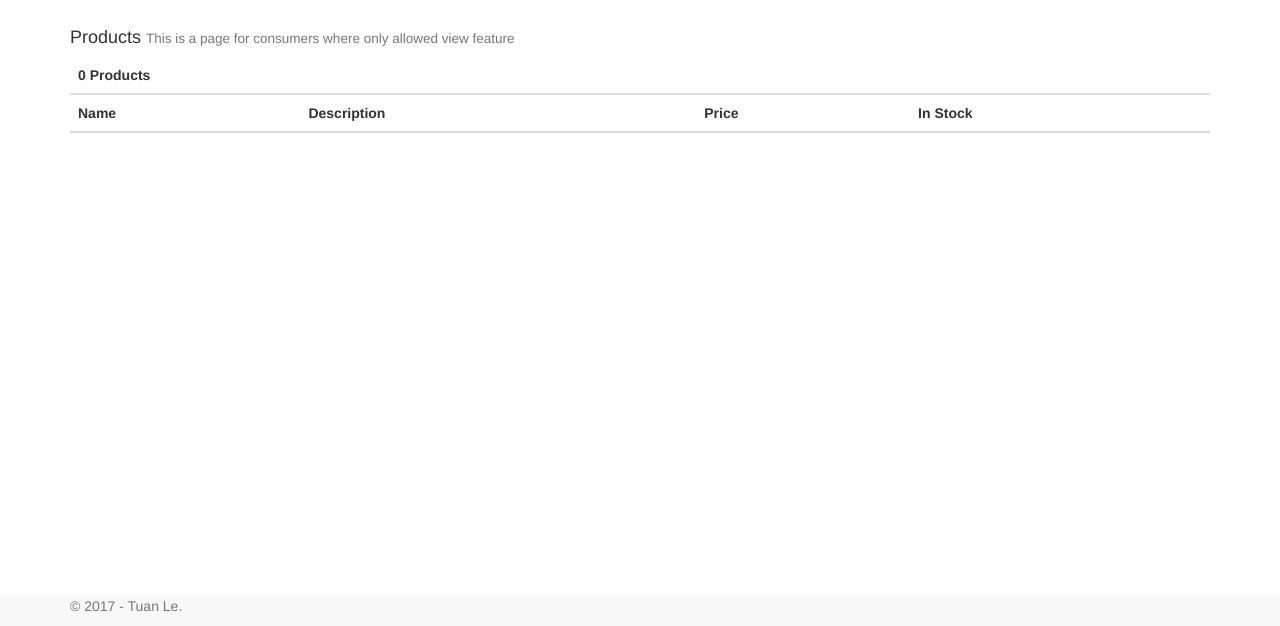
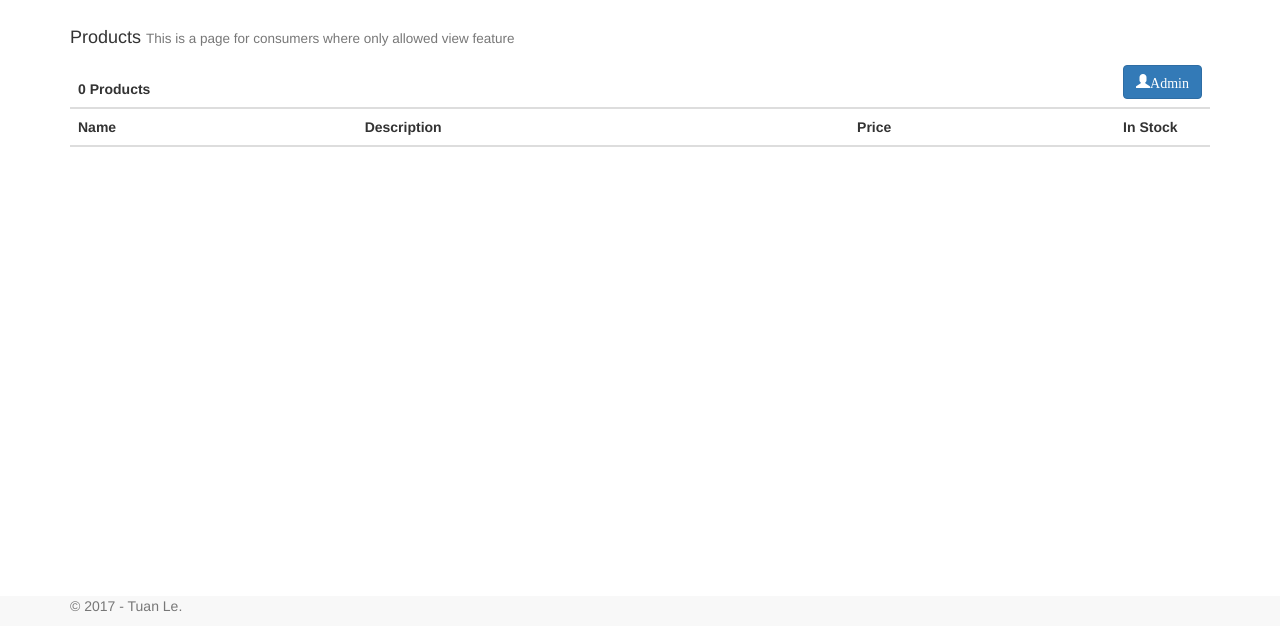
Before and after one commit to tuanle-vn/mongodb-loopback-angular, a website: page client/index.html at #!/product in a window 1280 px wide. Shown: the part 174-800 px from the top of the page. Drawn offline with nearby package versions, Linux system fonts and the light colour scheme; no server answers.

Commit message:
Add link to admin page

```diff
--- a/client/views/product.html
+++ b/client/views/product.html
@@ -5,8 +5,15 @@
     <table class="table table-striped table-hover">
         <thead>
             <tr>
-                <th colspan="6">
+                <th colspan="3">
                     <span ng-bind="TotalProducts"></span> Products
+                </th>
+                <th style="width: 80px;">
+                    <a ui-sref="product-admin">
+                        <button class="btn btn-primary btn-md" ng-click="onAddButtonClick()">
+                            <span class="glyphicon glyphicon-user">Admin</span>
+                        </button>
+                    </a>
                 </th>
             </tr>
             <tr>
```
